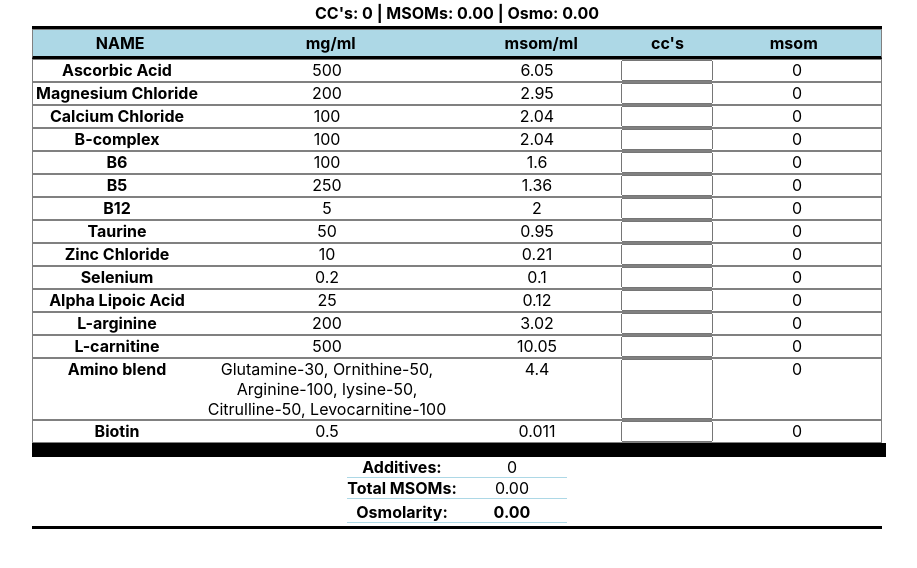
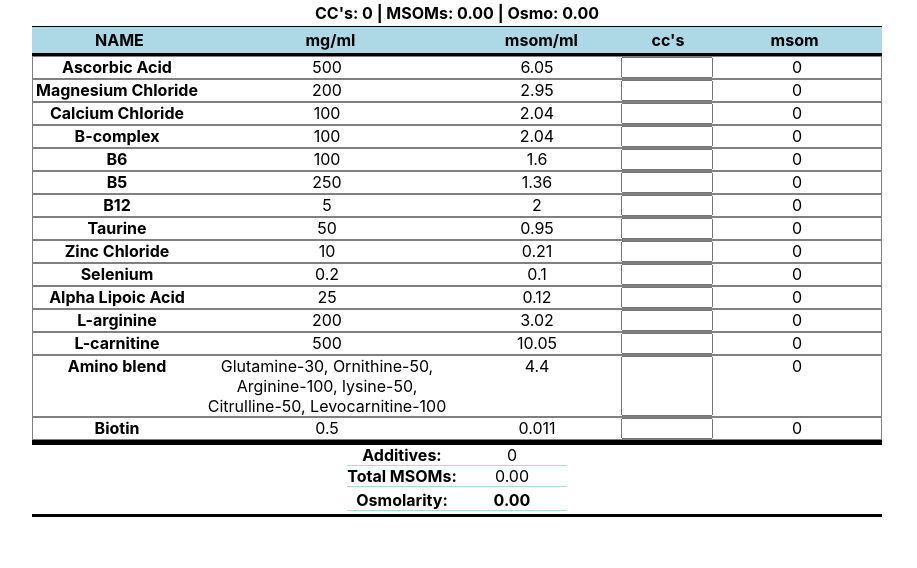
Before and after one commit to noxasaxon/osmolarity, a React (Create React App) app in the folder osmolarity/: page / in a window 1280 px wide. Shown: the top 568 px of the page, without its empty margins (183-1100 px from the left). Built offline with nearby package versions, Linux system fonts and the light colour scheme.

Commit message:
tidy up borders

```diff
--- a/osmolarity/src/Calculator.jsx
+++ b/osmolarity/src/Calculator.jsx
@@ -72,15 +72,14 @@ const HeaderTotal = styled.div`
     ${props => props.primary && css`
         padding: 3px;
         font-weight: bold;
-        border-bottom: 3px solid black;
+        border-bottom: 1px solid black;
     `}
 `
 
 const Divider = styled.div`
-    height: 10px;
+    height: 5px;
     width: 100%;
     background: black;
-    border: 2px solid black;
 `
 
 function Calculator() {
--- a/osmolarity/src/Item.jsx
+++ b/osmolarity/src/Item.jsx
@@ -13,6 +13,7 @@ const Row = styled.div`
     ${props => props.header && css`
         padding: 3px;
         font-weight: bold;
+        border: none;
         border-bottom: 3px solid black;
         background-color: lightblue;
     `}
```
